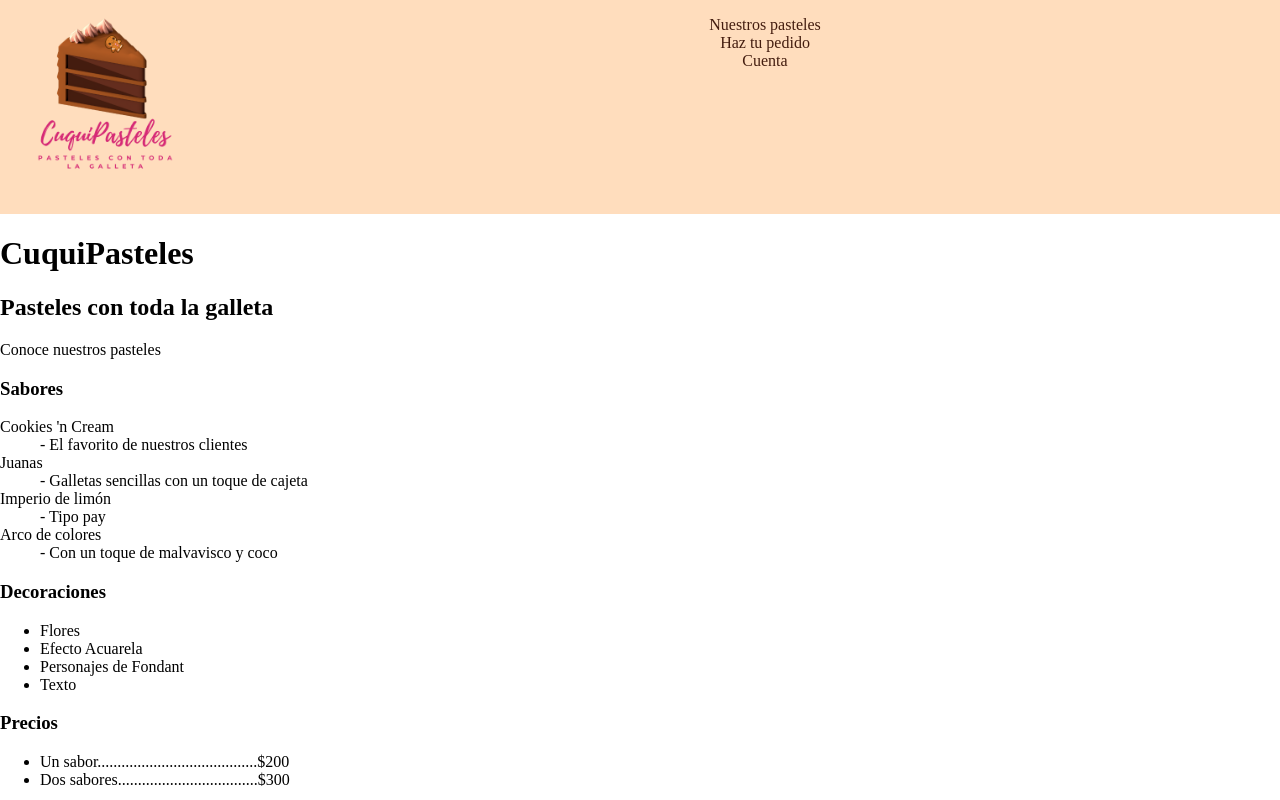
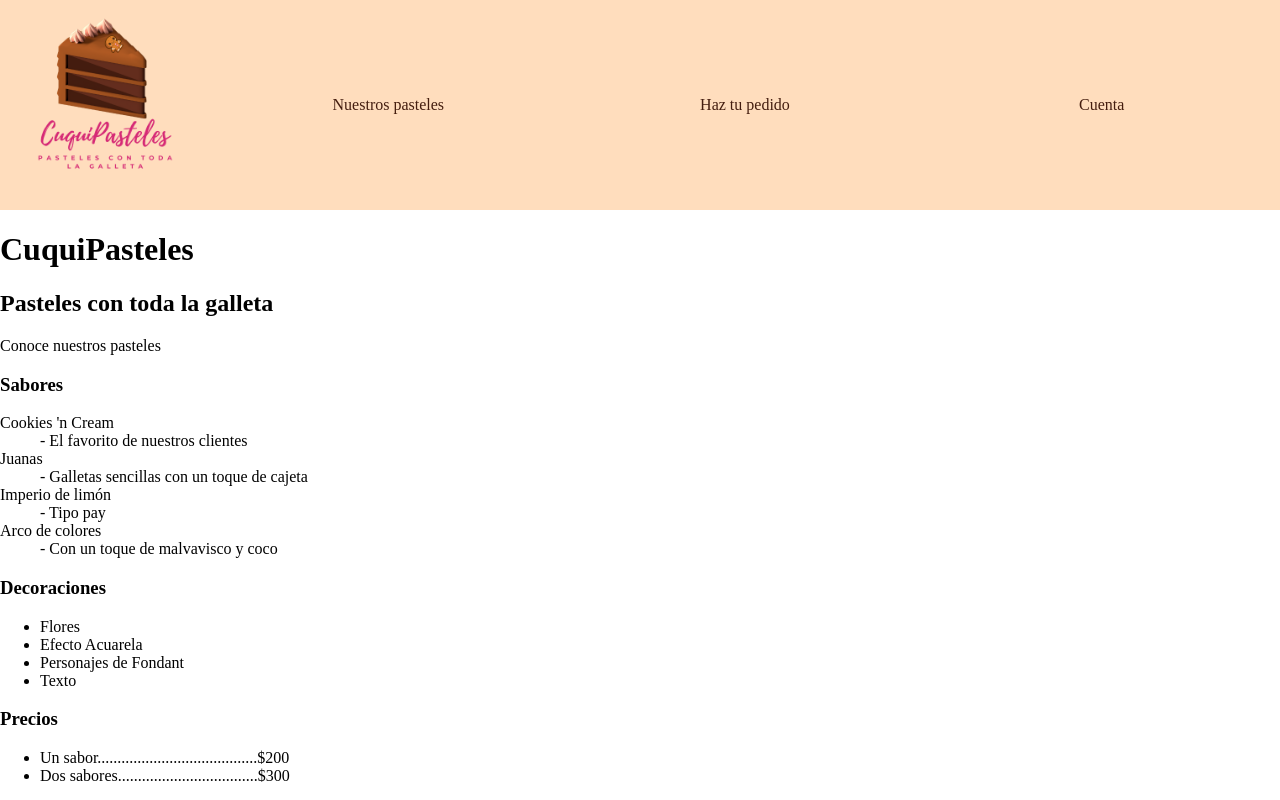
Before and after one commit to Pagutri/CuquiPasteles, a plain HTML site: page index.html in a window 1280 px wide. Shown: the top 800 px of the page. Drawn offline with Linux system fonts and the light colour scheme.

Commit message:
Corregir barra de navegación para que los elementos se centren y eliminar etiquetas innecesarias del HTML

```diff
--- a/index.html
+++ b/index.html
@@ -9,18 +9,12 @@
 </head>
 <body>
     <header>
-        <div>
         <img src="img/CuquiPastelesLogo.png" alt="Logo de CuquiPasteles" class="logo">
-        </div>
-        <div>
         <nav>
-            <ul>
-                <li><a href="#">Nuestros pasteles</a></li>
-                <li><a href="#">Haz tu pedido</a></li>
-                <li><a href="#">Cuenta</a></li>
-            </ul>
+            <a href="#">Nuestros pasteles</a>
+            <a href="#">Haz tu pedido</a>
+            <a href="#">Cuenta</a>
         </nav>
-        </div>
     </header>
 
     <h1>CuquiPasteles</h1>
--- a/styles.css
+++ b/styles.css
@@ -15,10 +15,12 @@ header {
     text-align: center;
     display: grid;
     grid-template-columns: min-content auto;
+    align-items: center;
 }
 
-nav ul {
-    list-style: none;
+nav {
+    display: grid;
+    grid-template-columns: repeat(3, 1fr);
 }
 
 nav a {
@@ -26,10 +28,6 @@ nav a {
     color: var(--black-bean);
 }
 
-nav ul {
-    list-style: none;
-}
-
 .logo {
     width: 210px;
 }
```
